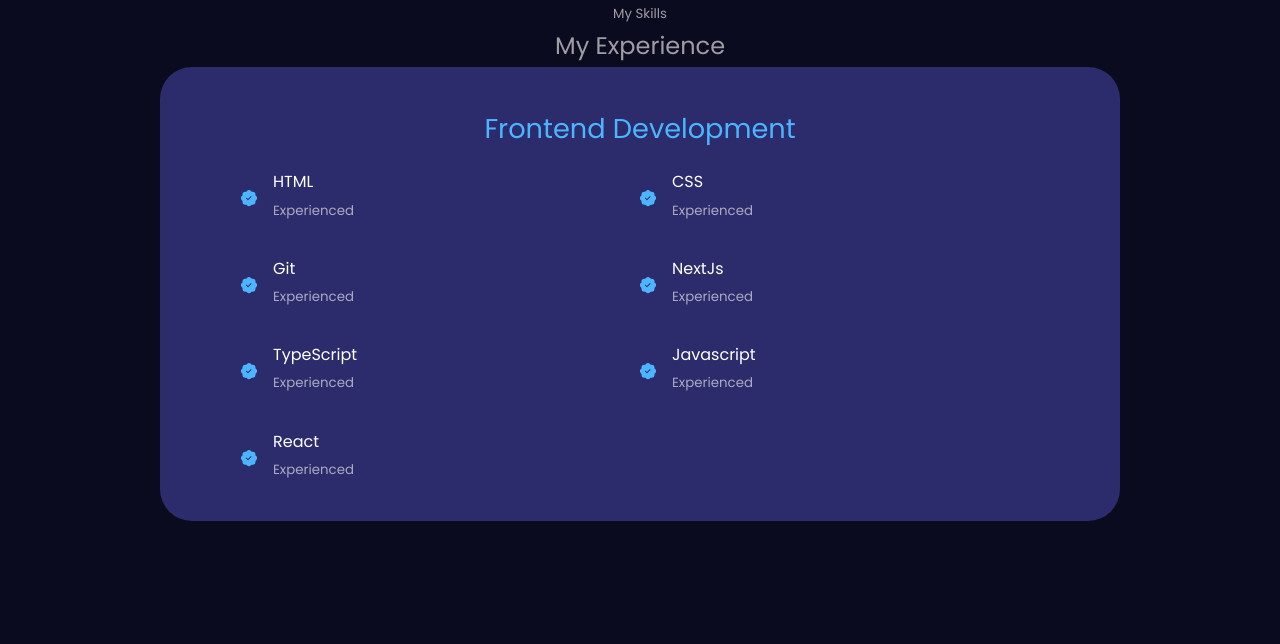
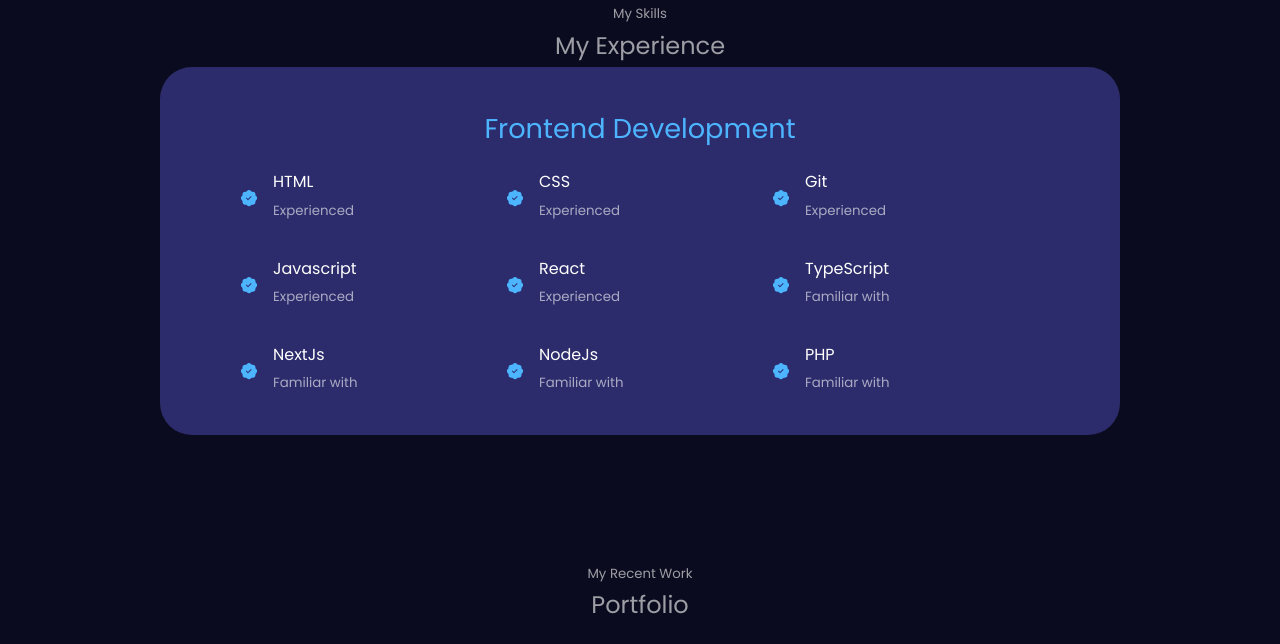
Before and after one commit to dikehprosper/portfolio, a plain HTML site: page index.html in a window 1280 px wide. Shown: the part 1452-2096 px from the top of the page. Drawn offline with Linux system fonts and the light colour scheme; a script that the page names is missing.

Commit message:
updated resume

```diff
--- a/index.html
+++ b/index.html
@@ -159,30 +159,6 @@
                 </path>
               </svg>
               <div>
-                <h4>NextJs</h4>
-                <small class="text-light">Experienced</small>
-              </div>
-            </article>
-            <article class="experience__details">
-              <svg stroke="currentColor" fill="currentColor" stroke-width="0" viewBox="0 0 16 16"
-                class="experience__details-icon" height="1em" width="1em" xmlns="http://www.w3.org/2000/svg">
-                <path
-                  d="M10.067.87a2.89 2.89 0 0 0-4.134 0l-.622.638-.89-.011a2.89 2.89 0 0 0-2.924 2.924l.01.89-.636.622a2.89 2.89 0 0 0 0 4.134l.637.622-.011.89a2.89 2.89 0 0 0 2.924 2.924l.89-.01.622.636a2.89 2.89 0 0 0 4.134 0l.622-.637.89.011a2.89 2.89 0 0 0 2.924-2.924l-.01-.89.636-.622a2.89 2.89 0 0 0 0-4.134l-.637-.622.011-.89a2.89 2.89 0 0 0-2.924-2.924l-.89.01-.622-.636zm.287 5.984-3 3a.5.5 0 0 1-.708 0l-1.5-1.5a.5.5 0 1 1 .708-.708L7 8.793l2.646-2.647a.5.5 0 0 1 .708.708z">
-                </path>
-              </svg>
-              <div>
-                <h4>TypeScript</h4>
-                <small class="text-light">Experienced</small>
-              </div>
-            </article>
-            <article class="experience__details">
-              <svg stroke="currentColor" fill="currentColor" stroke-width="0" viewBox="0 0 16 16"
-                class="experience__details-icon" height="1em" width="1em" xmlns="http://www.w3.org/2000/svg">
-                <path
-                  d="M10.067.87a2.89 2.89 0 0 0-4.134 0l-.622.638-.89-.011a2.89 2.89 0 0 0-2.924 2.924l.01.89-.636.622a2.89 2.89 0 0 0 0 4.134l.637.622-.011.89a2.89 2.89 0 0 0 2.924 2.924l.89-.01.622.636a2.89 2.89 0 0 0 4.134 0l.622-.637.89.011a2.89 2.89 0 0 0 2.924-2.924l-.01-.89.636-.622a2.89 2.89 0 0 0 0-4.134l-.637-.622.011-.89a2.89 2.89 0 0 0-2.924-2.924l-.89.01-.622-.636zm.287 5.984-3 3a.5.5 0 0 1-.708 0l-1.5-1.5a.5.5 0 1 1 .708-.708L7 8.793l2.646-2.647a.5.5 0 0 1 .708.708z">
-                </path>
-              </svg>
-              <div>
                 <h4>Javascript</h4>
                 <small class="text-light">Experienced</small>
               </div>
@@ -199,6 +175,57 @@
                 <small class="text-light">Experienced</small>
               </div>
             </article>
+
+            <article class="experience__details">
+              <svg stroke="currentColor" fill="currentColor" stroke-width="0" viewBox="0 0 16 16"
+                class="experience__details-icon" height="1em" width="1em" xmlns="http://www.w3.org/2000/svg">
+                <path
+                  d="M10.067.87a2.89 2.89 0 0 0-4.134 0l-.622.638-.89-.011a2.89 2.89 0 0 0-2.924 2.924l.01.89-.636.622a2.89 2.89 0 0 0 0 4.134l.637.622-.011.89a2.89 2.89 0 0 0 2.924 2.924l.89-.01.622.636a2.89 2.89 0 0 0 4.134 0l.622-.637.89.011a2.89 2.89 0 0 0 2.924-2.924l-.01-.89.636-.622a2.89 2.89 0 0 0 0-4.134l-.637-.622.011-.89a2.89 2.89 0 0 0-2.924-2.924l-.89.01-.622-.636zm.287 5.984-3 3a.5.5 0 0 1-.708 0l-1.5-1.5a.5.5 0 1 1 .708-.708L7 8.793l2.646-2.647a.5.5 0 0 1 .708.708z">
+                </path>
+              </svg>
+              <div>
+                <h4>TypeScript</h4>
+                <small class="text-light">Familiar with</small>
+              </div>
+            </article>
+
+            <article class="experience__details">
+              <svg stroke="currentColor" fill="currentColor" stroke-width="0" viewBox="0 0 16 16"
+                class="experience__details-icon" height="1em" width="1em" xmlns="http://www.w3.org/2000/svg">
+                <path
+                  d="M10.067.87a2.89 2.89 0 0 0-4.134 0l-.622.638-.89-.011a2.89 2.89 0 0 0-2.924 2.924l.01.89-.636.622a2.89 2.89 0 0 0 0 4.134l.637.622-.011.89a2.89 2.89 0 0 0 2.924 2.924l.89-.01.622.636a2.89 2.89 0 0 0 4.134 0l.622-.637.89.011a2.89 2.89 0 0 0 2.924-2.924l-.01-.89.636-.622a2.89 2.89 0 0 0 0-4.134l-.637-.622.011-.89a2.89 2.89 0 0 0-2.924-2.924l-.89.01-.622-.636zm.287 5.984-3 3a.5.5 0 0 1-.708 0l-1.5-1.5a.5.5 0 1 1 .708-.708L7 8.793l2.646-2.647a.5.5 0 0 1 .708.708z">
+                </path>
+              </svg>
+              <div>
+                <h4>NextJs</h4>
+                <small class="text-light">Familiar with</small>
+              </div>
+            </article>
+            <article class="experience__details">
+              <svg stroke="currentColor" fill="currentColor" stroke-width="0" viewBox="0 0 16 16"
+                class="experience__details-icon" height="1em" width="1em" xmlns="http://www.w3.org/2000/svg">
+                <path
+                  d="M10.067.87a2.89 2.89 0 0 0-4.134 0l-.622.638-.89-.011a2.89 2.89 0 0 0-2.924 2.924l.01.89-.636.622a2.89 2.89 0 0 0 0 4.134l.637.622-.011.89a2.89 2.89 0 0 0 2.924 2.924l.89-.01.622.636a2.89 2.89 0 0 0 4.134 0l.622-.637.89.011a2.89 2.89 0 0 0 2.924-2.924l-.01-.89.636-.622a2.89 2.89 0 0 0 0-4.134l-.637-.622.011-.89a2.89 2.89 0 0 0-2.924-2.924l-.89.01-.622-.636zm.287 5.984-3 3a.5.5 0 0 1-.708 0l-1.5-1.5a.5.5 0 1 1 .708-.708L7 8.793l2.646-2.647a.5.5 0 0 1 .708.708z">
+                </path>
+              </svg>
+              <div>
+                <h4>NodeJs</h4>
+                <small class="text-light">Familiar with</small>
+              </div>
+            </article>
+            <article class="experience__details">
+              <svg stroke="currentColor" fill="currentColor" stroke-width="0" viewBox="0 0 16 16"
+                class="experience__details-icon" height="1em" width="1em" xmlns="http://www.w3.org/2000/svg">
+                <path
+                  d="M10.067.87a2.89 2.89 0 0 0-4.134 0l-.622.638-.89-.011a2.89 2.89 0 0 0-2.924 2.924l.01.89-.636.622a2.89 2.89 0 0 0 0 4.134l.637.622-.011.89a2.89 2.89 0 0 0 2.924 2.924l.89-.01.622.636a2.89 2.89 0 0 0 4.134 0l.622-.637.89.011a2.89 2.89 0 0 0 2.924-2.924l-.01-.89.636-.622a2.89 2.89 0 0 0 0-4.134l-.637-.622.011-.89a2.89 2.89 0 0 0-2.924-2.924l-.89.01-.622-.636zm.287 5.984-3 3a.5.5 0 0 1-.708 0l-1.5-1.5a.5.5 0 1 1 .708-.708L7 8.793l2.646-2.647a.5.5 0 0 1 .708.708z">
+                </path>
+              </svg>
+              <div>
+                <h4>PHP</h4>
+                <small class="text-light">Familiar with</small>
+              </div>
+            </article>
+
           </div>
         </div>
       </div>
--- a/style.css
+++ b/style.css
@@ -831,7 +831,7 @@
 
 .experience__content {
     display: grid;
-    grid-template-columns: 1fr 1fr;
+    grid-template-columns: 1fr 1fr 1fr;
     row-gap: 2rem;
 }
 
```
Also changed, not shown: 1 other file.
